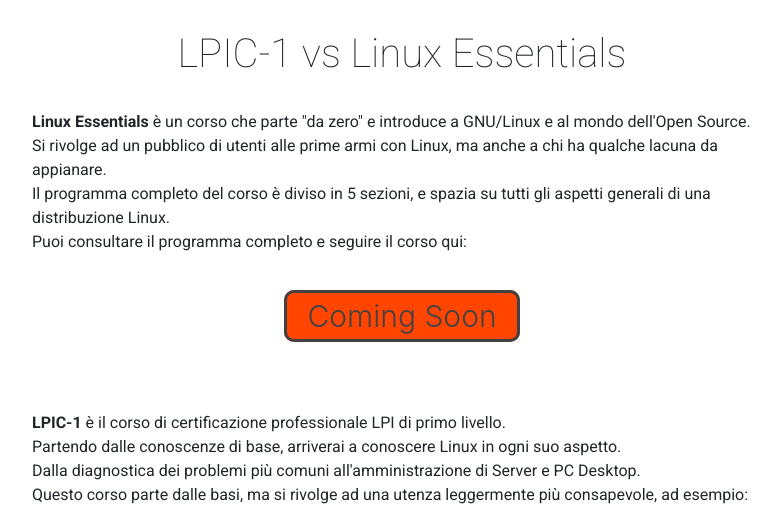
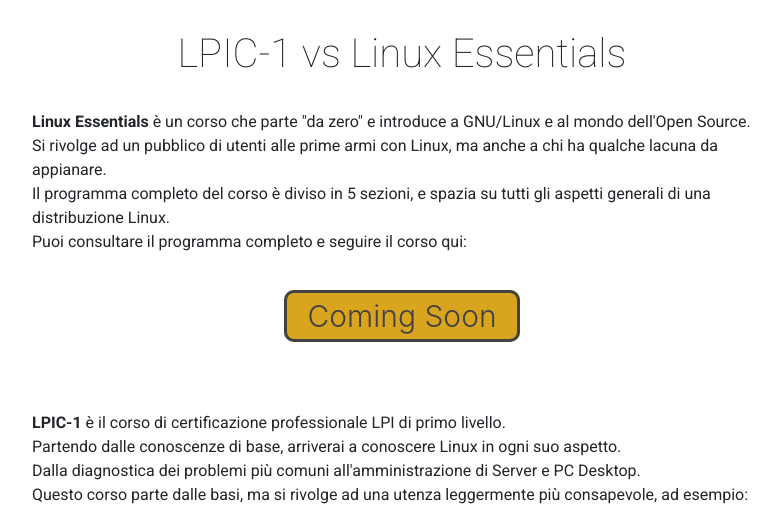
Before and after one commit to morrolinuxyt/website, a PHP site: page /lpi.php in a window 1280 px wide, with the pointer over the restyled element. Shown: the part 502-1026 px from the top of the page, without its empty margins (238-1019 px from the left). Run offline with PHP 8.4, Linux system fonts and the light colour scheme; some libraries are stand-ins or nearby versions.

Commit message:
Changed LPI Button's Hover Color

```diff
--- a/css/style.css
+++ b/css/style.css
@@ -150,7 +150,7 @@ body {
   color: #424242;
 }
 .lpi_button:hover {
-  background-color: orangered;
+  background-color: #D9A41E;
   color: #424242;
 }
 .long_text ul {
```
